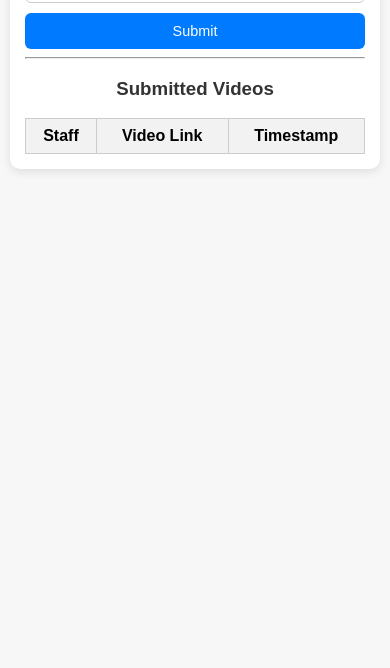
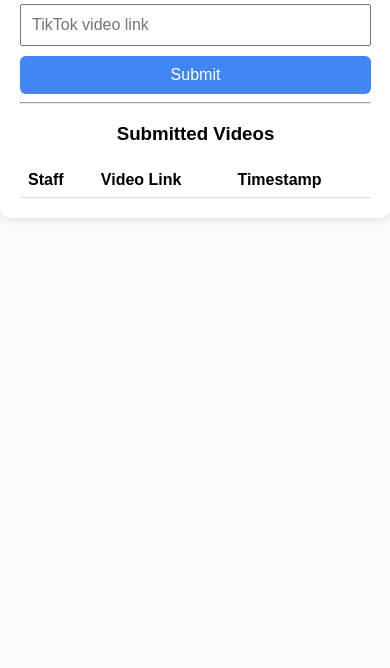
Before and after one commit to senhengtemerloh/tiktoktracking, a plain HTML site: page index.html in a window 390 px wide. Shown: the part 176-844 px from the top of the page. Drawn offline with Linux system fonts and the light colour scheme.

Commit message:
Refactor CSS styles for improved layout and design

```diff
--- a/style.css
+++ b/style.css
@@ -1,22 +1,22 @@
 body {
   font-family: Arial, sans-serif;
-  background: #f7f7f7;
+  background-color: #fafafa;
   margin: 0;
   padding: 0;
 }
 
 .container {
-  max-width: 520px;
+  width: 90%;
+  max-width: 600px;
   margin: 40px auto;
-  background: #fff;
-  border-radius: 10px;
+  background: white;
+  border-radius: 12px;
+  box-shadow: 0 2px 8px rgba(0, 0, 0, 0.1);
   padding: 20px;
-  box-shadow: 0 3px 10px rgba(0, 0, 0, 0.1);
 }
 
 h2, h3 {
   text-align: center;
-  color: #333;
 }
 
 form {
@@ -25,30 +25,21 @@ form {
   gap: 10px;
 }
 
-input, select, button {
+input, button {
   padding: 10px;
-  font-size: 1rem;
-  border-radius: 6px;
-  border: 1px solid #ccc;
-  outline: none;
+  font-size: 16px;
 }
 
 button {
-  background: #007bff;
+  background-color: #4285f4;
   color: white;
   border: none;
   cursor: pointer;
-  transition: 0.2s;
+  border-radius: 6px;
 }
 
 button:hover {
-  background: #005fcc;
-}
-
-#message {
-  text-align: center;
-  color: green;
-  font-weight: bold;
+  background-color: #3367d6;
 }
 
 table {
@@ -58,27 +49,16 @@ table {
 }
 
 th, td {
-  border: 1px solid #ccc;
   padding: 8px;
-  text-align: center;
+  border-bottom: 1px solid #ddd;
+  text-align: left;
 }
 
-th {
-  background-color: #f2f2f2;
+a {
+  color: #4285f4;
+  text-decoration: none;
 }
 
-.grand-total {
-  font-weight: bold;
-  background-color: #e8f0ff;
+a:hover {
+  text-decoration: underline;
 }
-
-@media (max-width: 600px) {
-  .container {
-    margin: 10px;
-    padding: 15px;
-  }
-
-  input, select, button {
-    font-size: 0.9rem;
-  }
-}
```
